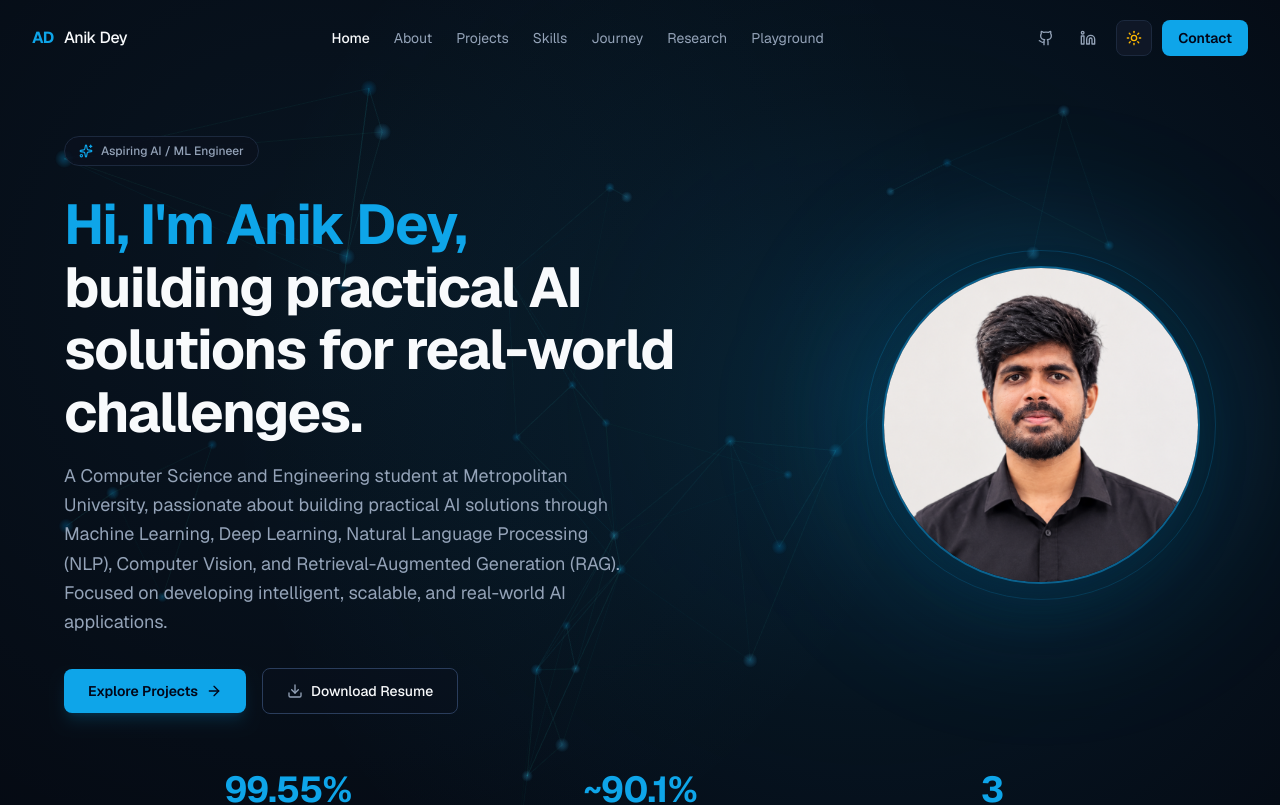
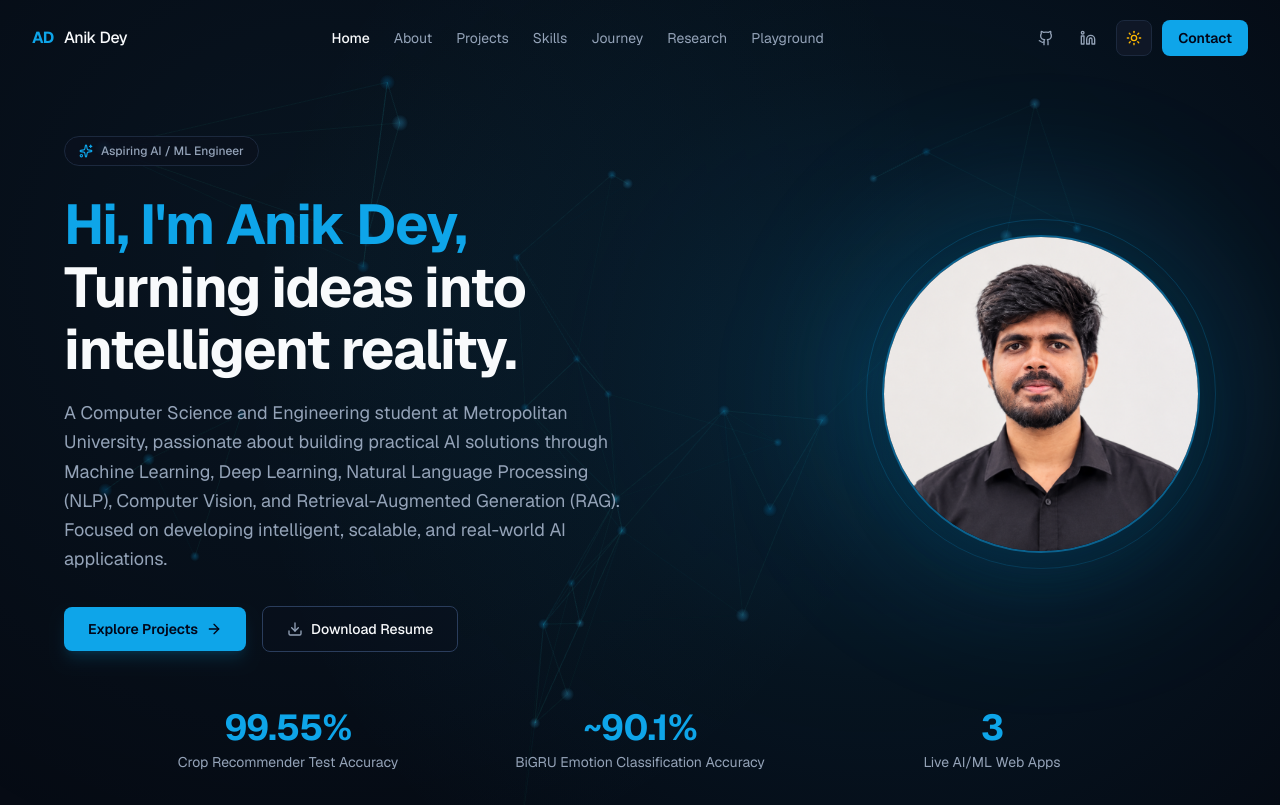
Before and after one commit to anikdey095/portfolio-main, a Next.js app: page / in a window 1280 px wide. Shown: the top 805 px of the page. Built offline with nearby package versions, Linux system fonts and the light colour scheme.

Commit message:
Update Hero.tsx

```diff
--- a/src/components/hero/Hero.tsx
+++ b/src/components/hero/Hero.tsx
@@ -89,7 +89,7 @@ export function Hero({
           <div className="space-y-4">
             <h1 className="text-4xl sm:text-5xl lg:text-[3.5rem] font-bold tracking-tight leading-[1.12]">
               <span className="block text-[#0ea5e9]">Hi, I&apos;m {profile.name},</span>
-              <span className="block text-[var(--text-primary)]">building practical AI solutions for real-world challenges.</span>
+              <span className="block text-[var(--text-primary)]">Turning ideas into intelligent reality.</span>
             </h1>
 
             <p className="text-base sm:text-lg text-[var(--text-secondary)] leading-relaxed max-w-xl">
```
